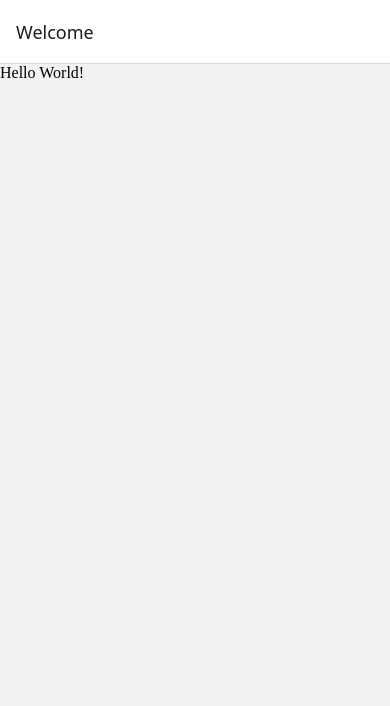
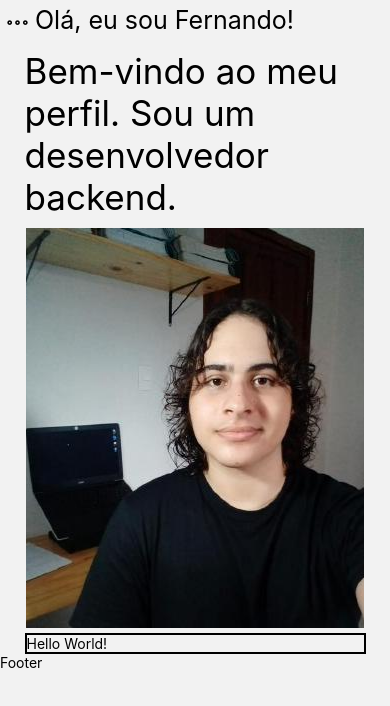
Before and after one commit to Fernando-CR19/Portfolio, a React Native app: screen / in a window 390 px wide. Shown: the top 706 px of the page. Built offline with nearby package versions, Linux system fonts and the light colour scheme.

Commit message:
TSK1 feat: Adiciona Header e inicio de Body da HomePage

```diff
--- a/App.tsx
+++ b/App.tsx
@@ -7,7 +7,7 @@ const RootStack = createNativeStackNavigator({
   screens: {
     Home: {
       screen: HomeScreen,
-      options: { title: "Welcome" },
+      options: { headerShown: false },
     },
   },
 });
--- a/package.json
+++ b/package.json
@@ -14,6 +14,7 @@
     "@react-navigation/native-stack": "^7.3.25",
     "expo": "~53.0.22",
     "expo-status-bar": "~2.2.3",
+    "ionicons": "^8.0.13",
     "react": "19.0.0",
     "react-dom": "19.0.0",
     "react-native": "0.79.5",
--- /dev/null
+++ b/src/components/FooterHome.tsx
@@ -0,0 +1,11 @@
+import { SafeAreaView, Text, View } from "react-native";
+
+export default function Footer() {
+  return (
+    <SafeAreaView>
+      <View>
+        <Text>Footer</Text>
+      </View>
+    </SafeAreaView>
+  );
+}
--- /dev/null
+++ b/src/components/HeaderHome.tsx
@@ -0,0 +1,14 @@
+import { SafeAreaView, Text, View } from "react-native";
+import { Ionicons } from "@expo/vector-icons";
+import styles from "../styles/HeaderStyle";
+
+export default function Header() {
+  return (
+    <SafeAreaView>
+      <View style={styles.Header}>
+        <Ionicons name="ellipsis-horizontal-outline" style={styles.Icon} />
+        <Text style={styles.Name}>Olá, eu sou Fernando!</Text>
+      </View>
+    </SafeAreaView>
+  );
+}
--- a/src/screens/HomeScreen.tsx
+++ b/src/screens/HomeScreen.tsx
@@ -1,6 +1,32 @@
-import { useNavigation } from "@react-navigation/native";
-import { View } from "react-native";
+import { Image, ScrollView, Text, View } from "react-native";
+import { SafeAreaView, SafeAreaProvider } from "react-native-safe-area-context";
+import Header from "../components/HeaderHome";
+import Footer from "../components/FooterHome";
+import styles from "../styles/HomeScreen";
 
 export default function HomeScreen() {
-  return <View>Hello World!</View>;
+  return (
+    <SafeAreaProvider>
+      <SafeAreaView style={{ flex: 1 }}>
+        <ScrollView>
+          <Header />
+          <View style={styles.Body}>
+            <View>
+              <Text style={styles.Title}>
+                Bem-vindo ao meu perfil. Sou um desenvolvedor backend.
+              </Text>
+              <Image
+                source={require("../assets/profile.jpg")}
+                style={styles.Profile}
+              />
+            </View>
+            <View style={styles.AboutMe}>
+              <Text>Hello World!</Text>
+            </View>
+          </View>
+          <Footer />
+        </ScrollView>
+      </SafeAreaView>
+    </SafeAreaProvider>
+  );
 }
--- /dev/null
+++ b/src/styles/HeaderStyle.ts
@@ -0,0 +1,20 @@
+import { StyleSheet } from "react-native";
+
+export default StyleSheet.create({
+  Header: {
+    flexDirection: "row",
+    alignItems: "center",
+    padding: 5,
+  },
+
+  Icon: {
+    fontSize: 25,
+    top: 2,
+    cursor: "pointer",
+  },
+
+  Name: {
+    marginLeft: 5,
+    fontSize: 25,
+  },
+});
--- /dev/null
+++ b/src/styles/HomeScreen.ts
@@ -0,0 +1,26 @@
+import { StyleSheet } from "react-native";
+
+export default StyleSheet.create({
+  Body: {
+    top: 5,
+    bottom: 5,
+    width: "90%",
+    margin: "auto",
+    padding: 5,
+  },
+
+  Title: {
+    fontSize: 35,
+  },
+
+  Profile: {
+    width: "99%",
+    margin: "auto",
+    top: 10,
+    marginBottom: 15,
+  },
+
+  AboutMe: {
+    borderWidth: 2,
+  },
+});
```
Also changed, not shown: src/assets/profile.jpg (added), src/styles/FooterStyle.ts (added), 1 other file (tests, documents, lock files or other folders).
